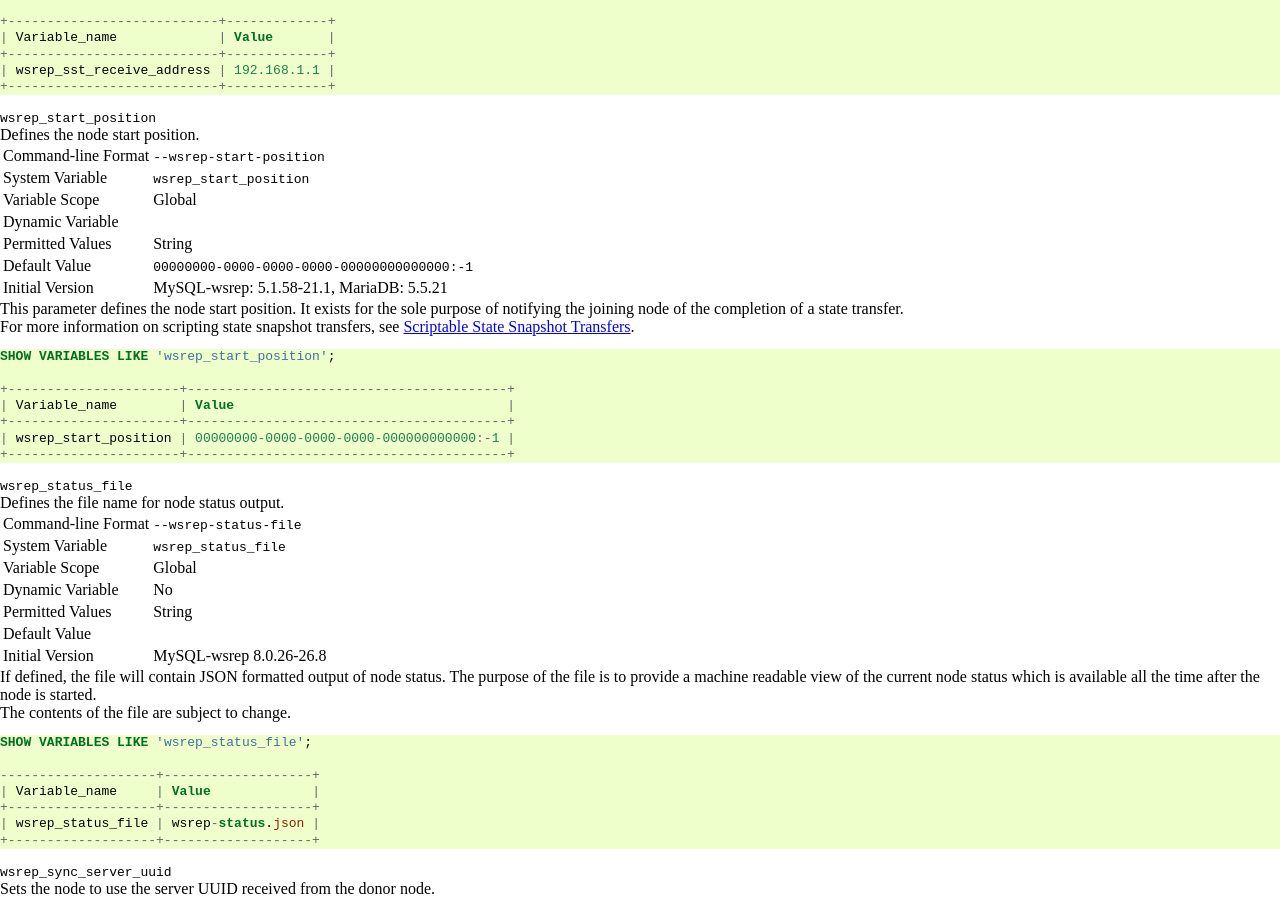
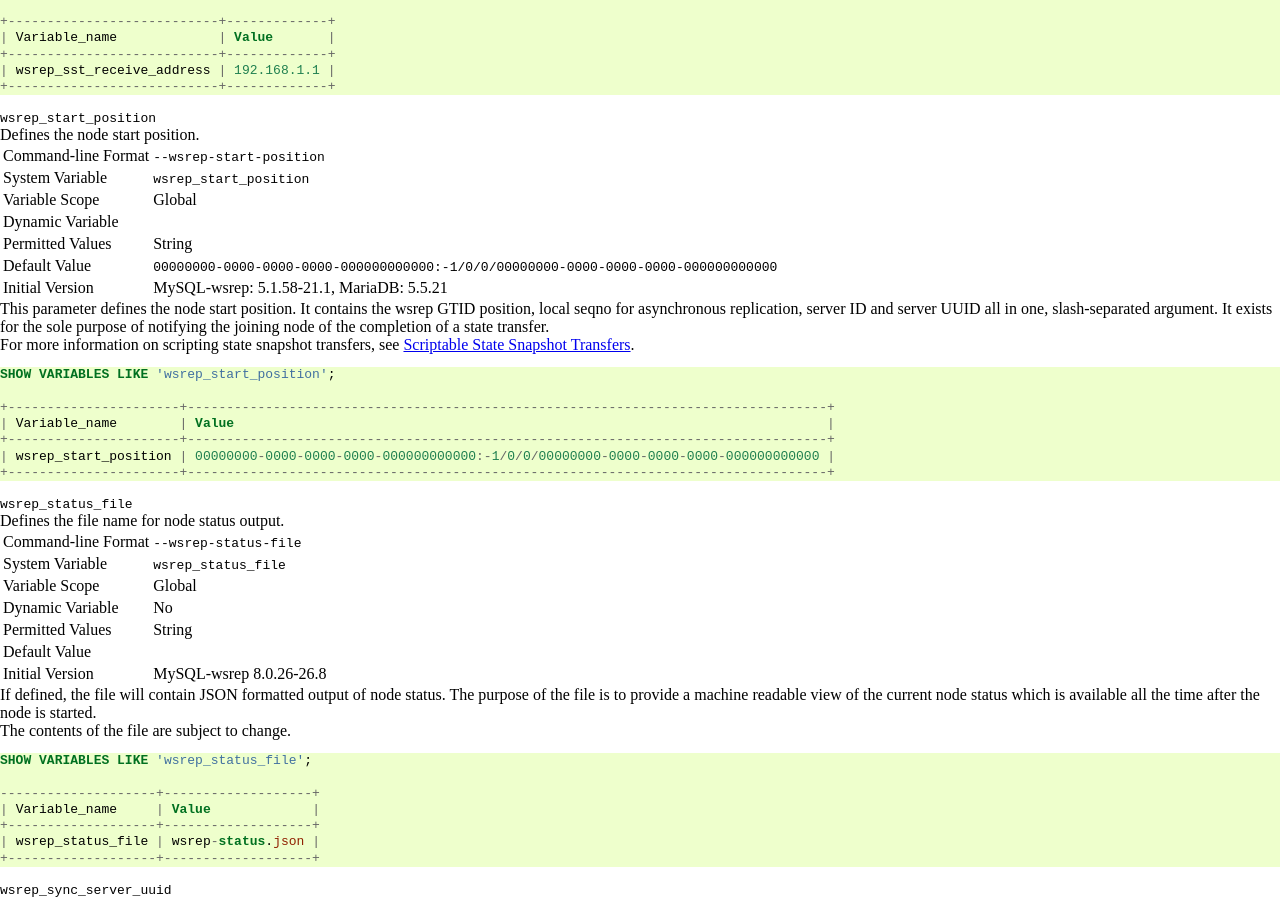
Before and after one commit to codership/documentation, a Sphinx documentation site: the page built from galeracluster/source/documentation/mysql-wsrep-options.rst, in a window 1280 px wide and 900 px high, scrolled down 20739 px. Built offline with Sphinx 7.4.7, drawn with Linux system fonts in a browser that asks for light colours; comment, search, counter and statistics services are not loaded.

Commit message:
Variable description and default value edited.

```diff
--- a/galeracluster/source/documentation/mysql-wsrep-options.rst
+++ b/galeracluster/source/documentation/mysql-wsrep-options.rst
@@ -1953,10 +1953,10 @@ Defines the node start position.
    "Variable Scope", "Global"
    "Dynamic Variable", ""
    "Permitted Values", "String"
-   "Default Value", "``00000000-0000-0000-0000-00000000000000:-1``"
+   "Default Value", "``00000000-0000-0000-0000-000000000000:-1/0/0/00000000-0000-0000-0000-000000000000``"
    "Initial Version", "MySQL-wsrep: 5.1.58-21.1, MariaDB: 5.5.21"
 
-This parameter defines the node start position.  It exists for the sole purpose of notifying the joining node of the completion of a state transfer.
+This parameter defines the node start position. It contains the wsrep GTID position, local seqno for asynchronous replication, server ID and server UUID all in one, slash-separated argument. It exists for the sole purpose of notifying the joining node of the completion of a state transfer.
 
 For more information on scripting state snapshot transfers, see :doc:`scriptable-sst`.
 
@@ -1964,11 +1964,11 @@ For more information on scripting state snapshot transfers, see :doc:`scriptable
 
    SHOW VARIABLES LIKE 'wsrep_start_position';
 
-   +----------------------+-----------------------------------------+
-   | Variable_name        | Value                                   |
-   +----------------------+-----------------------------------------+
-   | wsrep_start_position | 00000000-0000-0000-0000-000000000000:-1 |
-   +----------------------+-----------------------------------------+
+   +----------------------+----------------------------------------------------------------------------------+
+   | Variable_name        | Value                                                                            |
+   +----------------------+----------------------------------------------------------------------------------+
+   | wsrep_start_position | 00000000-0000-0000-0000-000000000000:-1/0/0/00000000-0000-0000-0000-000000000000 |
+   +----------------------+----------------------------------------------------------------------------------+
 
 
 .. _`wsrep_status_file`:
```
